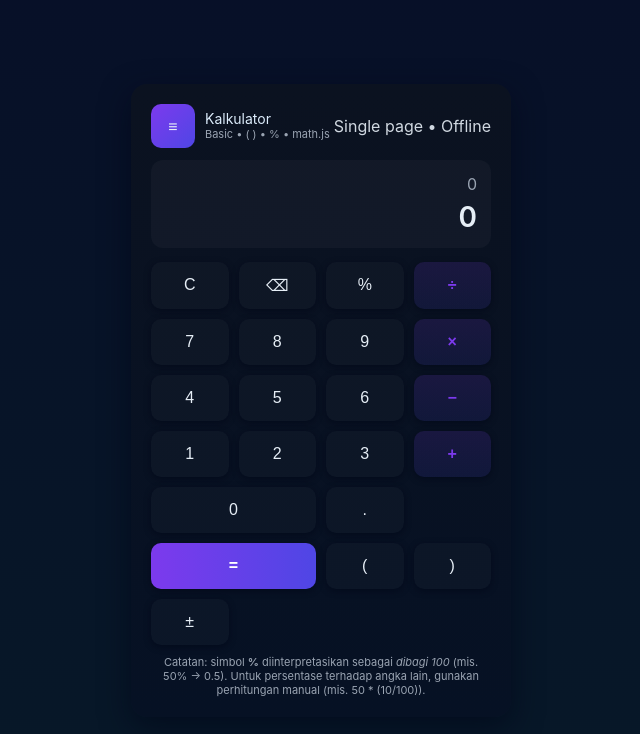
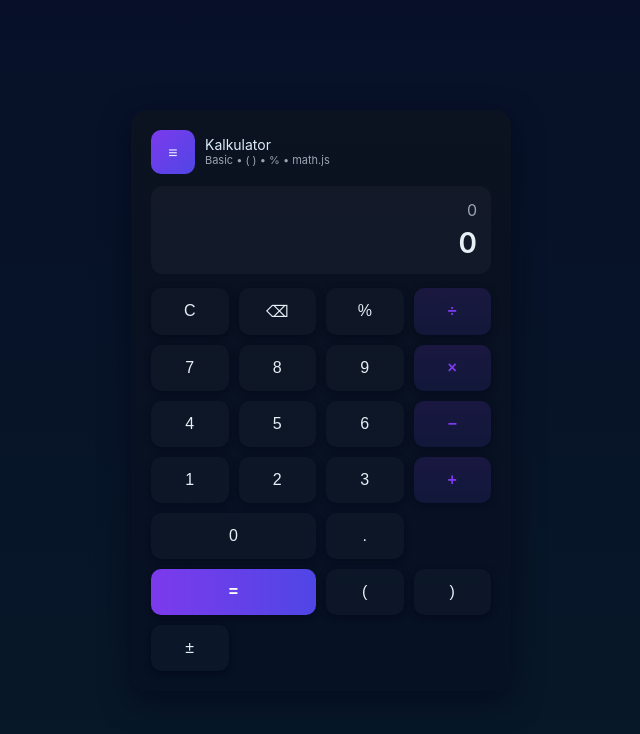
Before and after one commit to steamcess/kalakulualigator, a plain HTML site: page index6.html in a window 1280 px wide. Shown: the whole page, without its empty margins (319-959 px from the left). Drawn offline with nearby package versions, Linux system fonts and the light colour scheme.

Commit message:
Update index6.html

```diff
--- a/index6.html
+++ b/index6.html
@@ -50,7 +50,7 @@
           <div class="subtitle">Basic • ( ) • % • math.js</div>
         </div>
       </div>
-      <div class="muted">Single page • Offline</div>
+      <div class="muted"></div>
     </div>
 
     <div class="screen" id="screen">
@@ -88,8 +88,7 @@
       <button class="key" data-action="neg">±</button>
     </div>
 
-    <div class="note">Catatan: simbol <strong>%</strong> diinterpretasikan sebagai <em>dibagi 100</em> (mis. 50% → 0.5). Untuk persentase terhadap angka lain, gunakan perhitungan manual (mis. 50 * (10/100)).</div>
-  </div>
+ </div>
 
   <script>
     // Kalkulator menggunakan math.js dari CDN
```
